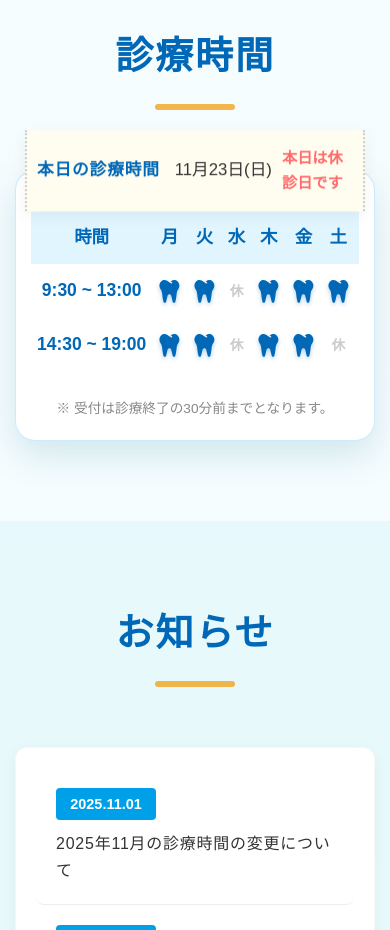
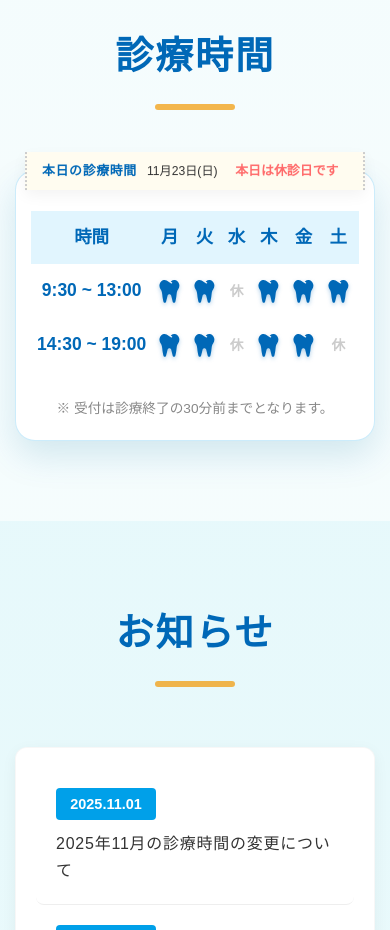
Before and after one commit to suzudai/suzuki-dental, a React (Vite) app: page / in a window 390 px wide. Shown: the part 900-1830 px from the top of the page. Built offline with nearby package versions, Linux system fonts and the light colour scheme; a web font is replaced by a local one.

Commit message:
feat: refine responsive styling for clinic hours by adjusting padding, gaps, and font sizes on smaller screens.

```diff
--- a/src/components/TodaysClinicHours.css
+++ b/src/components/TodaysClinicHours.css
@@ -114,19 +114,17 @@
 
 @media (max-width: 768px) {
     .todays-hours-tape {
-        padding: 15px 10px;
+        padding: 8px 15px;
         border-left-width: 2px;
         border-right-width: 2px;
-        /* Make it wider */
         width: 95%;
         max-width: none;
     }
 
     .tape-content {
         flex-direction: row;
-        /* Keep row */
         flex-wrap: wrap;
-        gap: 10px;
+        gap: 8px;
         justify-content: center;
     }
 
@@ -136,16 +134,15 @@
 
     .tape-header-group {
         width: auto;
-        /* Allow it to shrink/grow naturally */
         justify-content: center;
         border-bottom: none;
         padding-bottom: 0;
+        gap: 10px;
     }
 
     .tape-hours-grid {
-        gap: 15px;
+        gap: 10px;
         flex-direction: row;
-        /* Keep row */
         flex-wrap: wrap;
         justify-content: center;
     }
@@ -153,15 +150,27 @@
     .tape-hours-block {
         width: auto;
         justify-content: center;
+        gap: 6px;
     }
 
     .tape-title {
-        font-size: 1.1rem;
-        /* Increased from 1rem */
+        font-size: 0.85rem;
     }
 
     .tape-date {
-        font-size: 1.1rem;
-        /* Increased from 1rem */
+        font-size: 0.8rem;
+    }
+
+    .tape-time {
+        font-size: 0.7rem;
+    }
+
+    .tape-label {
+        font-size: 0.75rem;
+        padding: 2px 6px;
+    }
+
+    .tape-closed-message {
+        font-size: 0.85rem;
     }
 }
```
